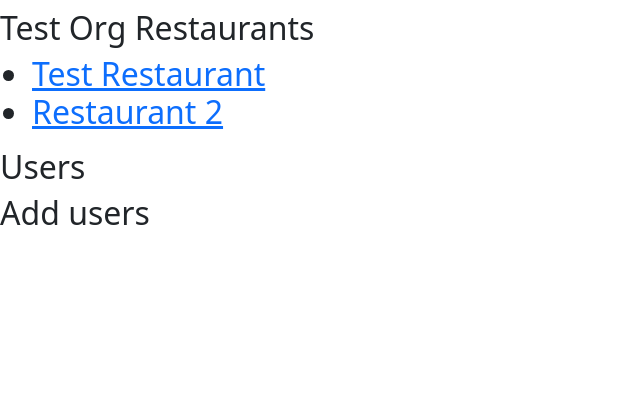
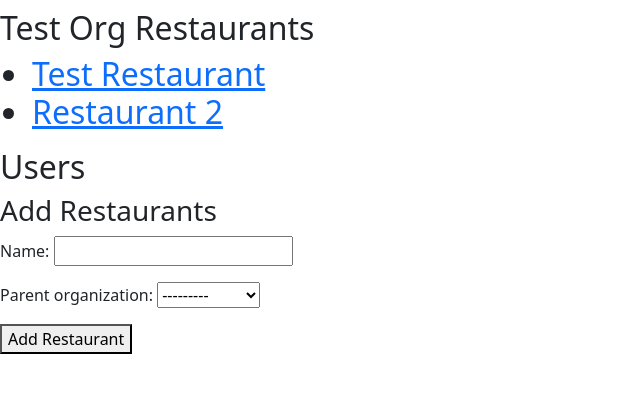
Before and after one commit to Just-Jam/platter-django, a Django app: page /restaurants/orgs/1 in a window 1280 px wide. Shown: the part 233-626 px from the top of the page, without its empty margins (0-640 px from the left). Run offline with Django 5.2, Linux system fonts and the light colour scheme; a user stored in the database is signed in; data comes from the database, SQL or seed files in the repository; both versions use the stored data as it was after the commit.

Commit message:
added createrestaurant form

```diff
--- a/project/restaurants/forms.py
+++ b/project/restaurants/forms.py
@@ -1,5 +1,15 @@
 from django import forms
+from django.contrib.auth.forms import UserCreationForm
+from django.contrib.auth.models import User, Group
+from .models import Restaurant
 
-class CreateUserForm(forms.Form):
-    username = forms.CharField(label="Username")
-    password = forms.PasswordInput()
+class CreateUserForm(UserCreationForm):
+    group = forms.CharField(max_length=50, required=True)
+    class Meta:
+        model = User
+        fields = ['username', 'email']
+
+class CreateRestaurant(forms.ModelForm):
+    class Meta:
+        model = Restaurant
+        fields = ['name', 'parent_organization']
--- a/project/restaurants/templates/restaurants/orgDetails.html
+++ b/project/restaurants/templates/restaurants/orgDetails.html
@@ -28,11 +28,18 @@
                 <p>No restaurants are available.</p>
             {% endif %}
         <h2>Users<h2>
-        <p>Add users<p>
+        <h3>Add Restaurants</h3>
+        <form method="post" action="{% url 'restaurant:organizationDetails' organization_id=org.id%}">
+            {% csrf_token %}
+            {{ form.as_p }}
+            <button type="submit">Add Restaurant</button>
+        </form>
+
         {% else %}
         Not Organization Admin
         {% endif %}
     </div>
 
+
   </body>
 </html>
--- a/project/restaurants/views.py
+++ b/project/restaurants/views.py
@@ -1,9 +1,10 @@
-from django.shortcuts import render, get_object_or_404
+from django.shortcuts import render, get_object_or_404, redirect
 from django.http import HttpResponse, HttpResponseRedirect
 from django.template import loader
 from django.urls import reverse
 
 from .models import Organization, Restaurant, RestaurantOutlet, User
+from .forms import CreateRestaurant, CreateUserForm
 # Create your views here.
 
 def index(request):
@@ -16,18 +17,37 @@ def organizationsIndex(request):
         "org_list": org_list,
         "your_orgs": your_orgs,
     }
-    print(context)
     return render(request, 'restaurants/orgList.html', context)
 
 def organizationDetails(request, organization_id):
     org = get_object_or_404(Organization, pk=organization_id)
     restaurants = Restaurant.objects.filter(parent_organization=org)
-    print(restaurants)
+
+    # Handle form submission
+    if request.method == 'POST':
+        form = CreateRestaurant(request.POST)
+        print(f'Form Data: {request.POST}')
+        if form.is_valid():
+            print('Form is valid')
+            # Process the form data, save to the database, etc.
+            # For example, form.save() if CreateRestaurant is a ModelForm
+            # Redirect to avoid form resubmission on page refresh
+            restaurant_instance = form.save()
+            return redirect('restaurant:organizationDetails', organization_id=organization_id)
+        else:
+            print('Form has errors')
+            print(form.errors)
+            print(form.non_field_errors())
+    else:
+        # Display a new form for GET requests
+        form = CreateRestaurant()
+
     context = {
         'org': org,
-        'restaurants': restaurants
+        'restaurants': restaurants,
+        'form': form
     }
-    # Add option to add restaurants
+
     return render(request, 'restaurants/orgDetails.html', context)
 
 def restaurantsIndex(request, organization_id, restaurant_id):
```
Also changed, not shown: project/db.sqlite3.
